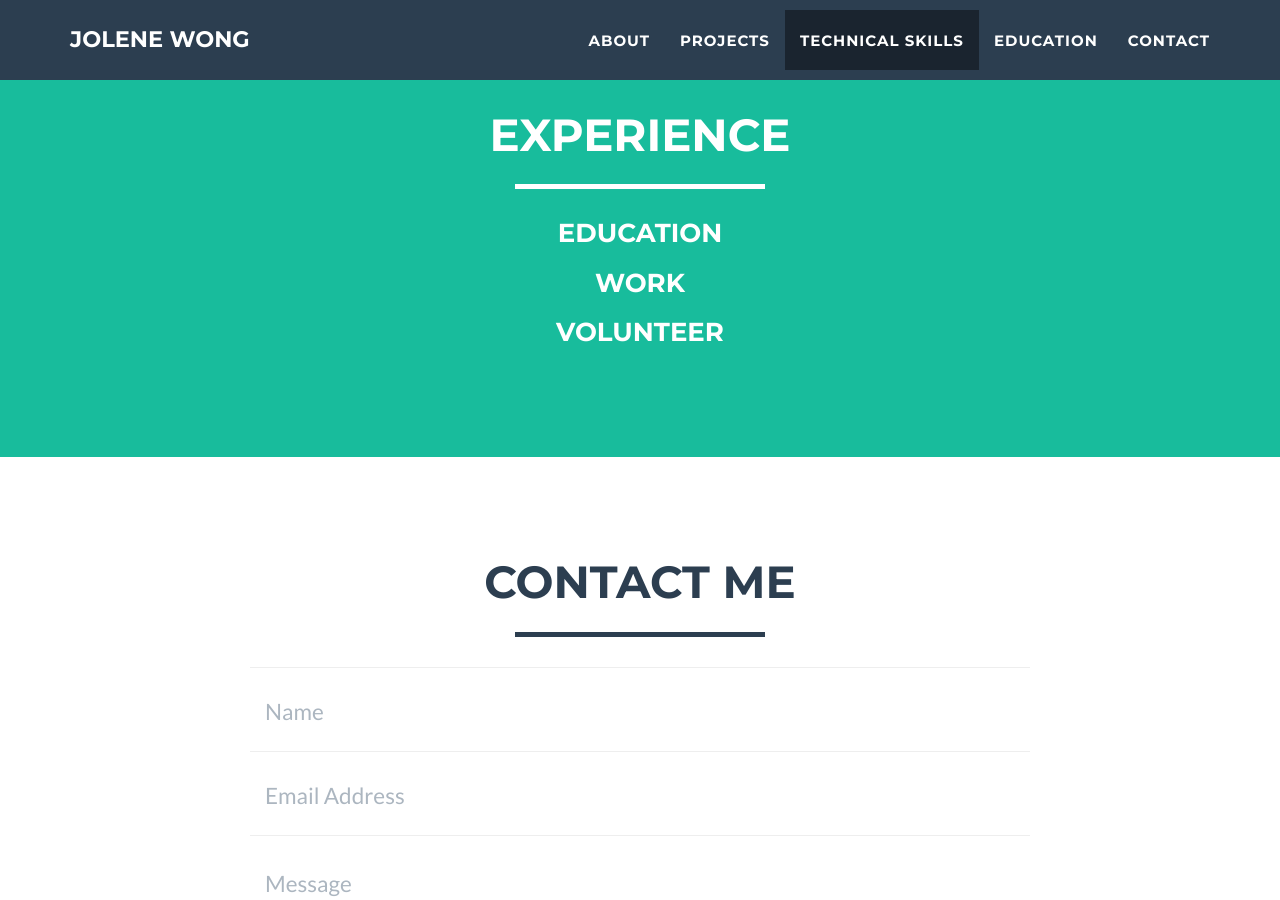
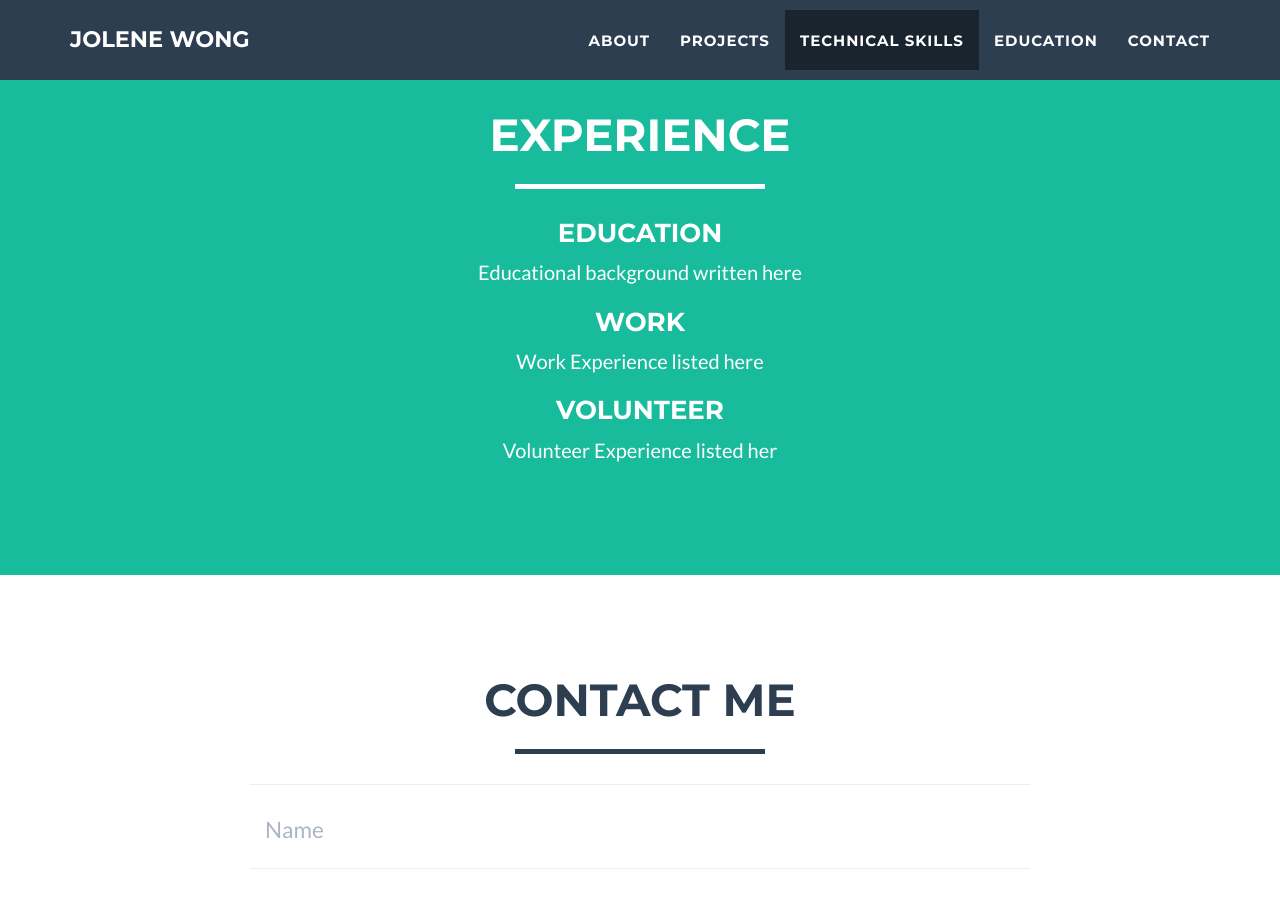
Before and after one commit to milktea02/milktea02.github.io, a Jekyll site: the page built from index.html, in a window 1280 px wide and 900 px high, scrolled down 2884 px. Built offline with Jekyll 4.4.1, drawn with Linux system fonts in a browser that asks for light colours; comment, search, counter and statistics services are not loaded.

Commit message:
update experience

```diff
--- a/_includes/education.html
+++ b/_includes/education.html
@@ -6,8 +6,11 @@
                     <h2>Experience</h2>
                     <hr class="star-light">
                     <h3>Education</h3>
+                    <p> Educational background written here </p>
                     <h3>Work</h3>
+                    <p> Work Experience listed here</p>
                     <h3>Volunteer</h3>
+                    <p> Volunteer Experience listed her</P>
                 </div>
             </div>
         </div>
```
